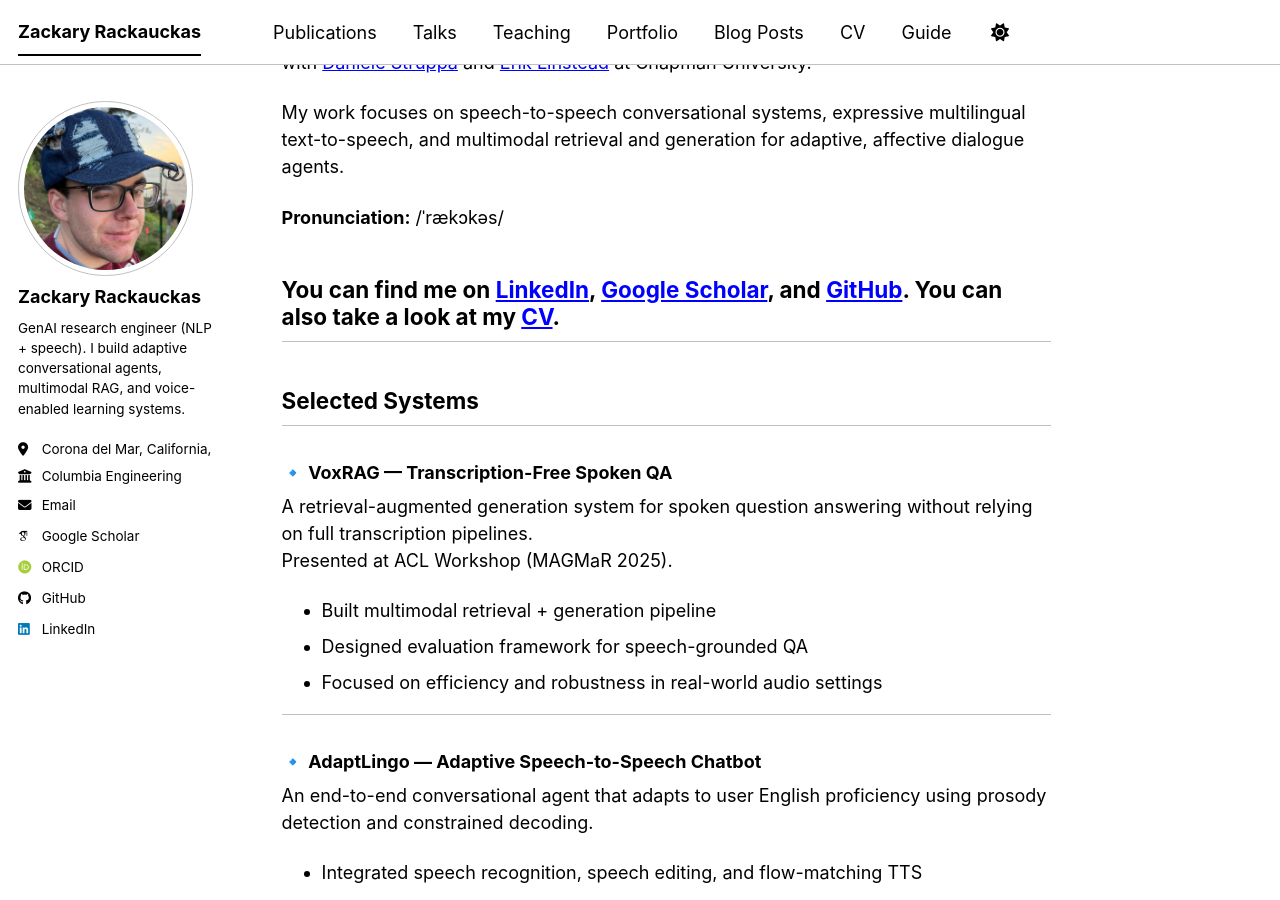
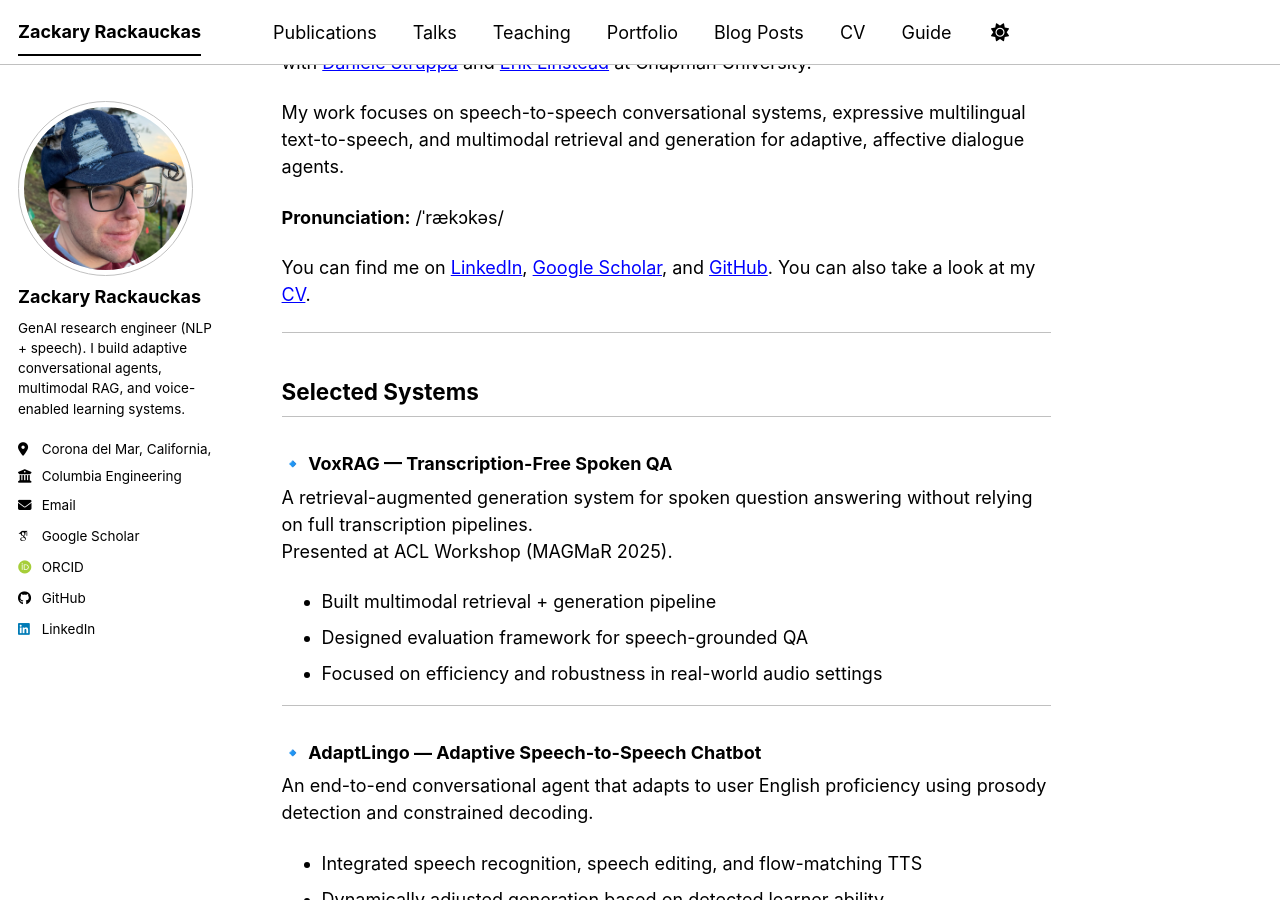
Before and after one commit to zackrack/zackrack.github.io, a Jekyll site: the page built from _pages/about.md, in a window 1280 px wide and 900 px high, scrolled down 483 px. Built offline with Jekyll 4.4.1, drawn with Linux system fonts in a browser that asks for light colours; some web fonts are replaced; a script bundle is joined from its source files by our own code; library files that are not in the unit come from our copies.

```diff
--- a/_pages/about.md
+++ b/_pages/about.md
@@ -18,7 +18,7 @@ My work focuses on speech-to-speech conversational systems, expressive multiling
 
 **Pronunciation:** /ˈrækɔkəs/
 
-You can find me on [LinkedIn](https://www.linkedin.com/in/zackrack), [Google Scholar](https://scholar.google.com/citations?user=nLFm9YIAAAAJhl=en), and [GitHub](https://github.com/zackrack). You can also take a look at my [CV](/files/cv.pdf).
+<p>You can find me on <a href="https://www.linkedin.com/in/zackrack">LinkedIn</a>, <a href="https://scholar.google.com/citations?user=nLFm9YIAAAAJhl=en">Google Scholar</a>, and <a href="https://github.com/zackrack">GitHub</a>. You can also take a look at my <a href="/files/cv.pdf">CV</a>.</p>
 ---
 
 ## Selected Systems
```
